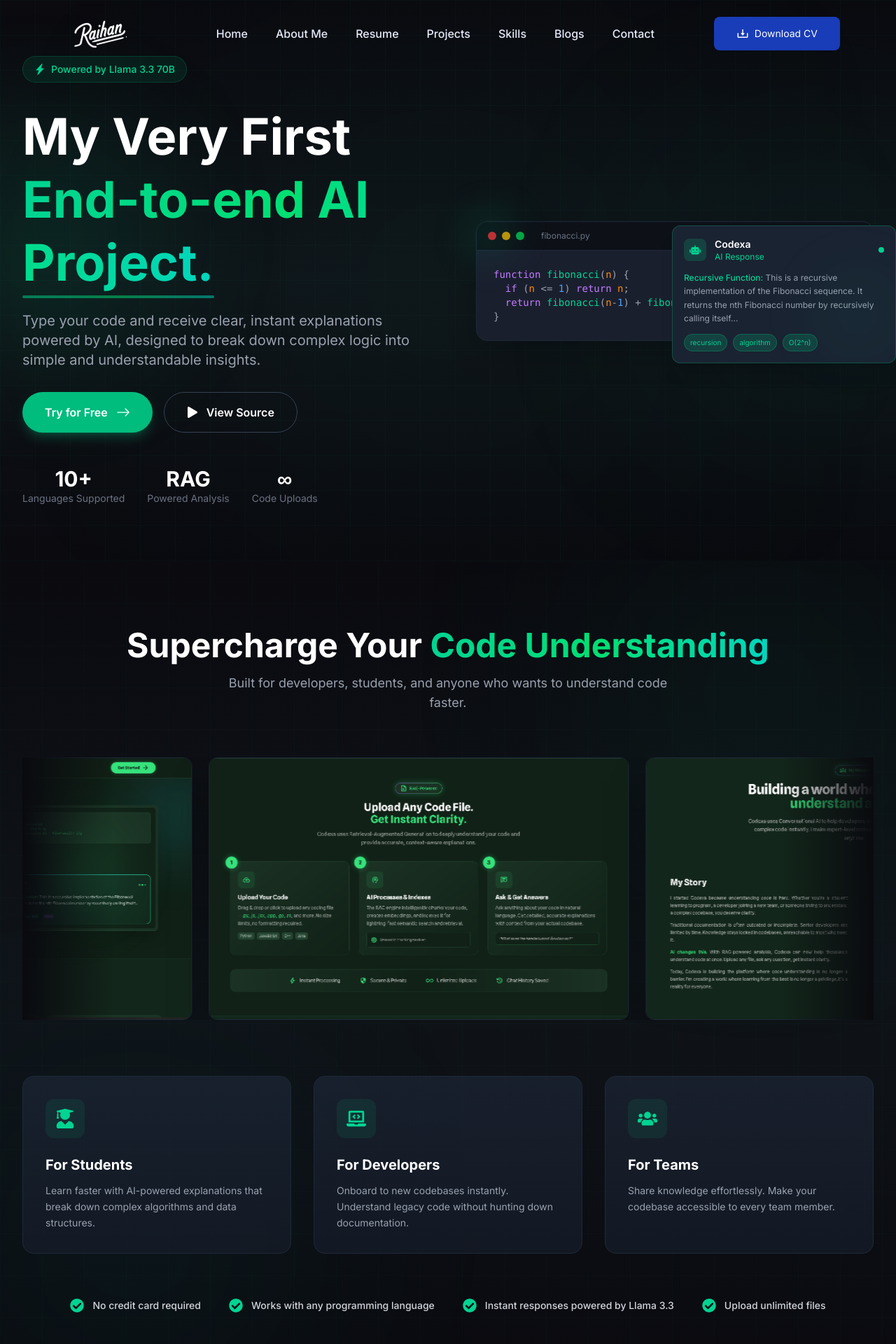
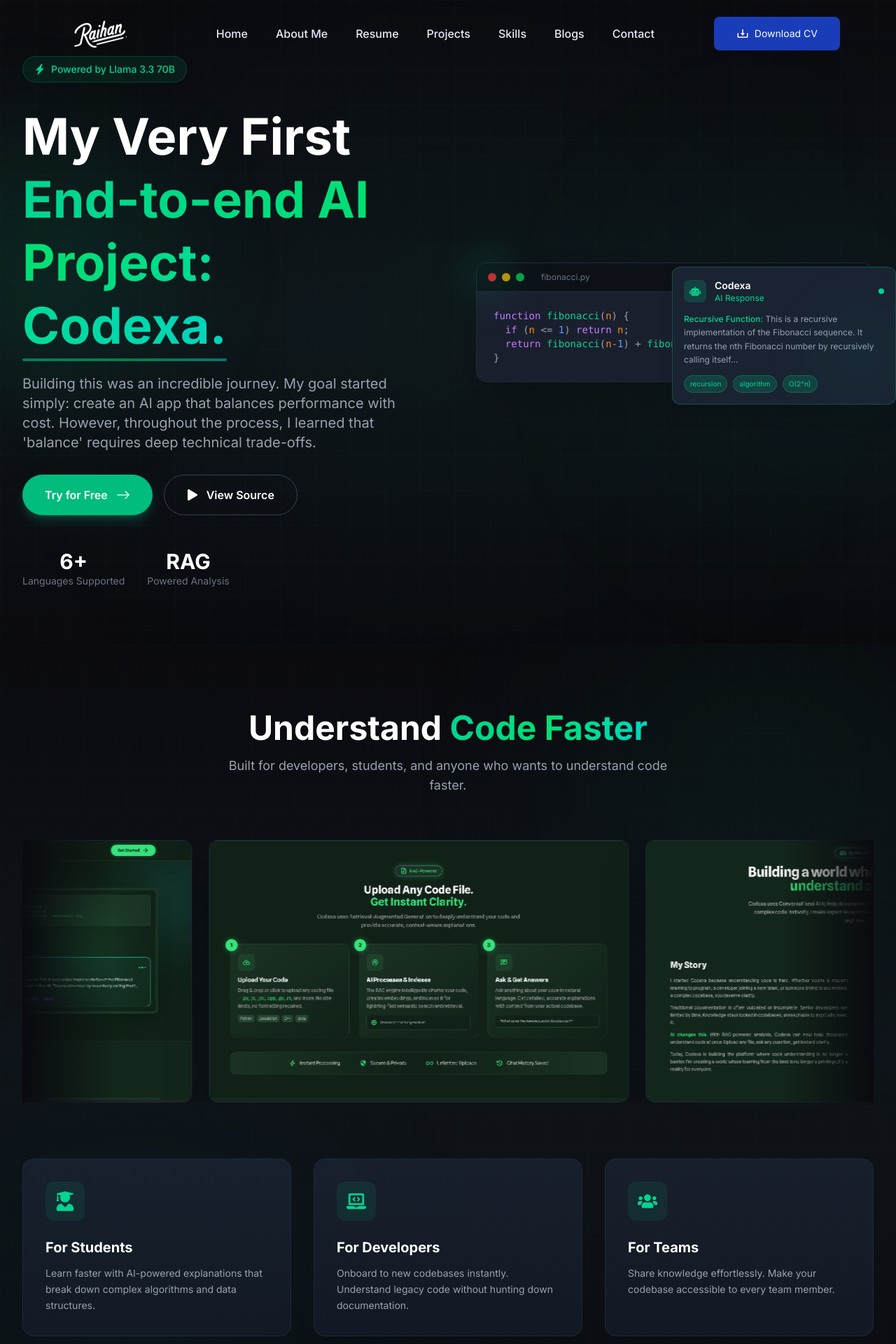
Before and after one commit to raihan-rizky/ray_portfolio, a Next.js app in the folder ray_portfolio/: page /codexa in a window 1280 px wide. Shown: the top 1920 px of the page at 70% size. Built offline with nearby package versions, Linux system fonts and the light colour scheme.

Commit message:
feat: Add Codexa project section with new UI components and an image asset.

```diff
--- a/ray_portfolio/app/codexa/About/About.tsx
+++ b/ray_portfolio/app/codexa/About/About.tsx
@@ -11,7 +11,6 @@
   FaServer,
 } from "react-icons/fa";
 import { BsTwitterX, BsStars } from "react-icons/bs";
-import { SiPhysics } from "react-icons/si";
 
 const skills = [
   { icon: FaBrain, label: "AI/ML", color: "emerald" },
--- a/ray_portfolio/app/codexa/Demo/Demo.tsx
+++ b/ray_portfolio/app/codexa/Demo/Demo.tsx
@@ -121,9 +121,6 @@
             data-aos-delay="500"
           >
             <div className="px-4 py-2 rounded-lg bg-[#1a2332] border border-emerald-500/30 text-emerald-400 text-sm font-medium">
-              📁 Multi-file Support
-            </div>
-            <div className="px-4 py-2 rounded-lg bg-[#1a2332] border border-emerald-500/30 text-emerald-400 text-sm font-medium">
               🔐 Secure & Private
             </div>
           </div>
--- a/ray_portfolio/app/codexa/Hero/Hero.tsx
+++ b/ray_portfolio/app/codexa/Hero/Hero.tsx
@@ -45,7 +45,7 @@
               My Very First{" "}
               <span className="relative">
                 <span className="bg-gradient-to-r from-emerald-400 via-green-400 to-teal-400 bg-clip-text text-transparent">
-                  End-to-end AI Project.
+                  End-to-end AI Project: Codexa.
                 </span>
                 <span className="absolute -bottom-2 left-0 right-0 h-1 bg-gradient-to-r from-emerald-400 via-green-400 to-teal-400 rounded-full opacity-50" />
               </span>
@@ -57,9 +57,10 @@
               data-aos="fade-up"
               data-aos-delay="200"
             >
-              Type your code and receive clear, instant explanations powered by
-              AI, designed to break down complex logic into simple and
-              understandable insights.
+              Building this was an incredible journey. My goal started simply:
+              create an AI app that balances performance with cost. However,
+              throughout the process, I learned that &apos;balance&apos;
+              requires deep technical trade-offs.
             </p>
 
             {/* CTA Buttons */}
@@ -69,7 +70,7 @@
               data-aos-delay="300"
             >
               <a
-                href="https://codeexplain-web.vercel.app/"
+                href="https://codexa-ai.site/#/"
                 target="_blank"
                 rel="noopener noreferrer"
                 className="group relative inline-flex items-center justify-center gap-3 px-8 py-4 bg-emerald-500 hover:bg-emerald-600 text-white font-semibold rounded-full transition-all duration-300 shadow-lg shadow-emerald-500/25 hover:shadow-emerald-500/40 hover:scale-105"
@@ -96,7 +97,7 @@
             >
               <div className="text-center">
                 <div className="text-2xl sm:text-3xl font-bold text-white">
-                  10+
+                  6+
                 </div>
                 <div className="text-sm text-gray-500">Languages Supported</div>
               </div>
@@ -105,12 +106,6 @@
                   RAG
                 </div>
                 <div className="text-sm text-gray-500">Powered Analysis</div>
-              </div>
-              <div className="text-center">
-                <div className="text-2xl sm:text-3xl font-bold text-white">
-                  ∞
-                </div>
-                <div className="text-sm text-gray-500">Code Uploads</div>
               </div>
             </div>
           </div>
--- a/ray_portfolio/app/codexa/Preview/Preview.tsx
+++ b/ray_portfolio/app/codexa/Preview/Preview.tsx
@@ -39,9 +39,8 @@
 
 const highlights = [
   "No credit card required",
-  "Works with any programming language",
+  "Works with popular programming language",
   "Instant responses powered by Llama 3.3",
-  "Upload unlimited files",
 ];
 
 const Preview = () => {
@@ -61,9 +60,9 @@
             className="text-3xl sm:text-4xl lg:text-5xl font-bold text-white mb-4"
             data-aos="fade-up"
           >
-            Supercharge Your{" "}
+            Understand{" "}
             <span className="bg-gradient-to-r from-emerald-400 via-green-400 to-teal-400 bg-clip-text text-transparent">
-              Code Understanding
+              Code Faster
             </span>
           </h2>
 
--- a/ray_portfolio/components/Home/Blog/Blog.tsx
+++ b/ray_portfolio/components/Home/Blog/Blog.tsx
@@ -15,6 +15,23 @@
             date="12 October 2023"
             title="Thriving in Uncertainty : My Journey to Adaptability in Bangkit 2023"
             keywords={["Growth Mindset", "Adaptability", "Journey"]}
+          />
+        </div>
+        <div data-aos="fade-up">
+          <BlogCard
+            hyperlink="https://www.linkedin.com/posts/raihan-rizki_how-i-built-an-ai-assistant-optimizing-rag-activity-7409090198136881152-6GTI?utm_source=share&utm_medium=member_desktop&rcm=ACoAADpPGcABTLLRAFQ7DxgNkabxtmyOi3mLZTc"
+            image="/images/CODEXA_AI.jpg"
+            date="24 December 2025"
+            title="How I Built an AI Assistant: Optimizing RAG Latency & Cost"
+            keywords={[
+              "AI",
+              "RAG",
+              "Journey",
+              "LangChain",
+              "Optimization",
+              "Llama",
+              "ONNX",
+            ]}
           />
         </div>
         {/*
--- a/ray_portfolio/components/Home/Navbar/Nav.tsx
+++ b/ray_portfolio/components/Home/Navbar/Nav.tsx
@@ -67,7 +67,7 @@
                         duration-300 text-white flex items-center space-x-2"
           >
             <BiDownload className="text-lg" />
-            <Link href="https://drive.google.com/file/d/1AeUVuZ_wQpL6P8M2ZSO9zRxwksqMN9Iw/view?usp=sharing">
+            <Link href="https://drive.google.com/file/d/1ESrESGdvRb7cn8CA0hHy7ZGCCDTv0mL_/view?usp=sharing">
               <p>
                 <span className="hidden md:inline-block">Download</span> CV
               </p>
```
Also changed, not shown: ray_portfolio/public/images/CODEXA_AI.jpg (added).
